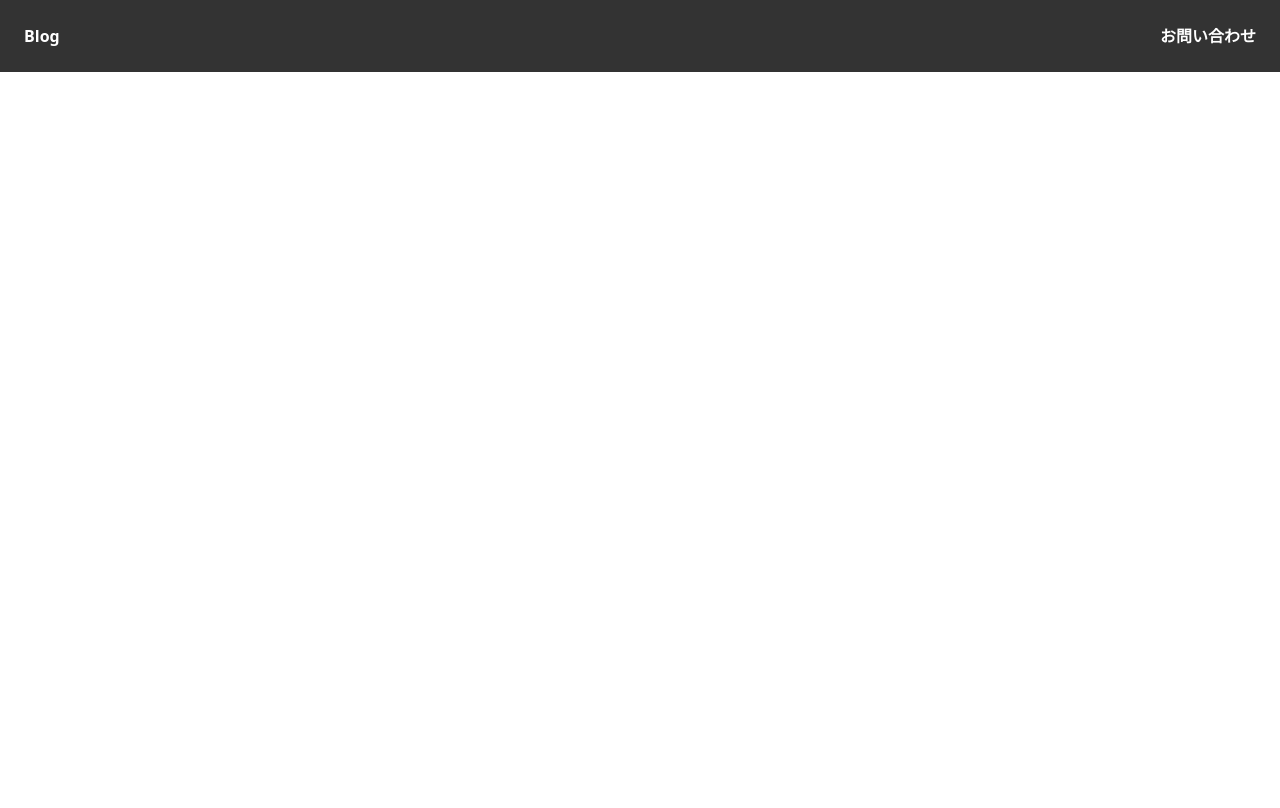
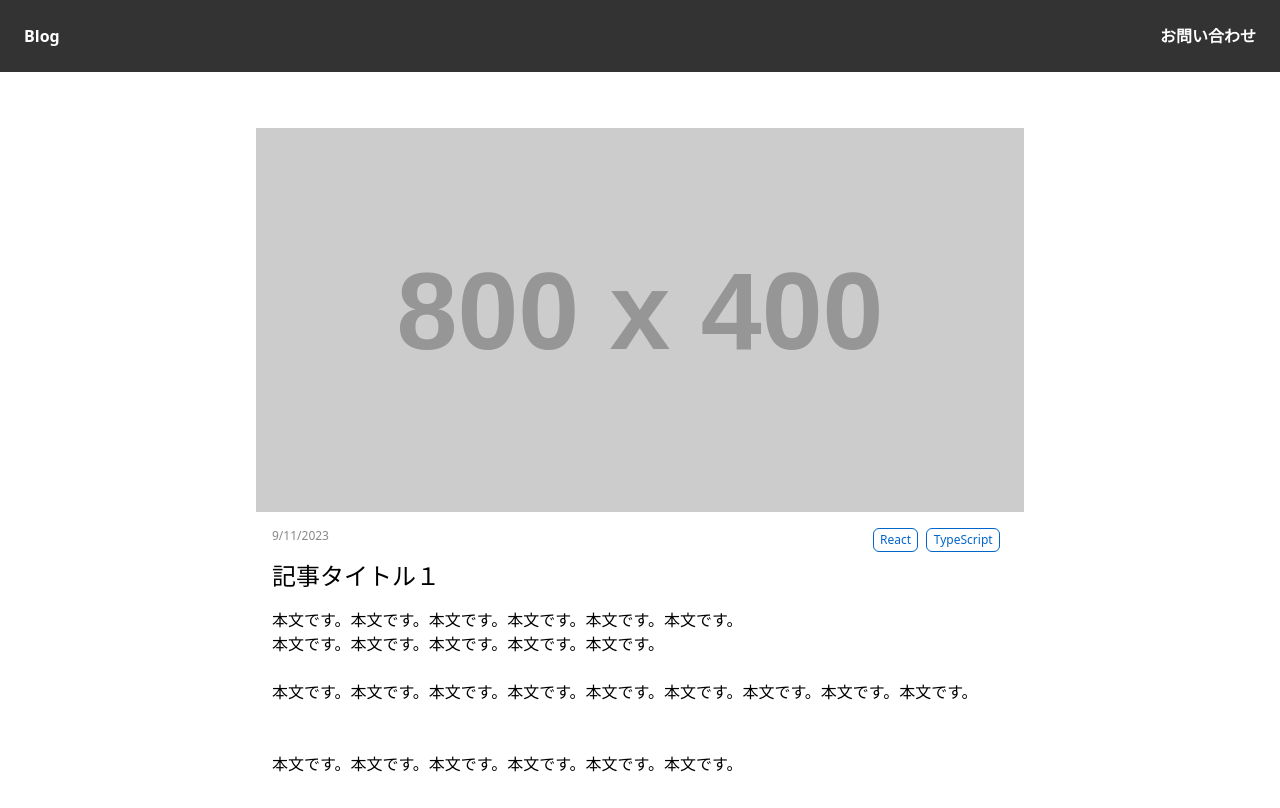
Before and after one commit to v1g4-404/blog-app, a React (Vite) app: page /posts/1 in a window 1280 px wide. Built offline with nearby package versions, Linux system fonts and the light colour scheme.

Commit message:
課題2の実装

```diff
--- a/src/App.jsx
+++ b/src/App.jsx
@@ -1,23 +1,29 @@
-import { Routes, Route } from 'react-router-dom';
-import Home from "../src/assets/Pages/Home";
-import Banner from "../src/assets/Pages/Banner";
-import Detail from "../src/assets/Pages/Detail";
-import Contact from "../src/assets/Pages/Contact";
+import { Routes, Route, Link } from 'react-router-dom';
+import Home from "../src/Pages/Home";
+import Banner from "../src/Pages/Banner";
+import Detail from "../src/Pages/Detail";
+// import Contact from "../src/Pages/Contact";
 
-function App() {
+export default function App() {
   return (
     <>
-      <Home />
+
+      <Banner />
 
       <Routes>
-        <Route element={<Layout />}>
-          <Route path="/" element={<Home />} />
-          <Route path="/posts/:id" element={<Detail />} />
-          <Route path="/contact" element={<Contact />} />
+        <Route path='/'>
+          <Route index={true} element={<Home />} />
+          <Route path='posts/:id' element={<Detail />} />
         </Route>
+        {/* <Route path='contact' element={<Contact />} /> */}
+
       </Routes>
     </>
-  );
+  )
 }
 
-export default App
+{/* <Route path="/page1">
+  <Route index={true} element={<Page1 />} />
+  <Route path="/page1/detailsA" element={<Page1DetailsA />} />
+  <Route path="/page1/detailsB" element={<Page1DetailsB />} />
+</Route> */}
--- /dev/null
+++ b/src/Layout.jsx
@@ -0,0 +1,19 @@
+import { Link, Outlet } from "react-router-dom";
+import Banner from './Pages/Banner';
+
+export default function Layout() {
+  return (
+    <>
+      <header>
+        <Banner />
+        <nav>
+          <Link to="/">Home</Link>
+          <Link to="/contact">Contact</Link>
+        </nav>
+      </header>
+      <main>
+        <Outlet />
+      </main>
+    </>
+  )
+}
--- /dev/null
+++ b/src/Pages/Banner.jsx
@@ -0,0 +1,12 @@
+import { Link } from "react-router-dom";
+
+export default function Banner() {
+  return (
+    <>
+      <header className='bg-[#333] text-white p-6 flex justify-between text-base font-bold'>
+        <Link to="/" className=''>Blog</Link>
+        <Link to="/contact" className=''>お問い合わせ</Link>
+      </header>
+    </>
+  );
+}
--- /dev/null
+++ b/src/Pages/Detail.jsx
@@ -0,0 +1,33 @@
+import { posts } from '../Data/posts'
+import { useParams } from "react-router-dom";
+
+
+export default function PostDetail() {
+  const { id } = useParams();
+  const post = posts.find(p => p.id === Number(id))
+  return (
+    <div className='mx-auto my-10 max-w-[800px] flex-col p-4'>
+      <div className=''>
+        <img src={post.thumbnailUrl} className='' />
+      </div>
+      <div className='p-4'>
+        <div className='flex justify-between'>
+          <div className="text-[#888] text-xs">
+            {new Date(post.createdAt).toLocaleDateString()}
+          </div>
+          <div className="flex">
+            {post.categories.map((arr) => (
+              <div className="block py-[3.2px] px-[6.4px] mr-2 text-[#0066cc] border rounded-md text-xs" key={arr}>
+                {arr}
+              </div>
+            ))}
+          </div>
+        </div>
+        <div className='mt-2 mb-4 text-2xl'>{post.title}</div>
+        <div
+          dangerouslySetInnerHTML={{ __html: post.content }}
+        />
+      </div>
+    </div>
+  )
+}
--- a/src/assets/Pages/Home.jsx
+++ b/src/Pages/Home.jsx
@@ -1,4 +1,5 @@
-import { posts } from '../../Data/posts'
+import { Link } from 'react-router-dom'
+import { posts } from '../Data/posts'
 
 export default function PostList() {
   return (
@@ -6,7 +7,7 @@ export default function PostList() {
       <ul className='block mt-4 mb-4 pl-10'>
         {posts.map((post) => (
           <li className='flex-col' key={post.id}>
-            <a href={`posts/${posts / post.id}`} className='cursor-pointer'>
+            <Link to={`posts/${post.id}`} className='cursor-pointer'>
               <div className="p-4 mb-8 border max-w-2xl mx-auto flex-col">
                 <div className='flex justify-between'>
                   <p className="text-[#888] text-xs">
@@ -28,7 +29,7 @@ export default function PostList() {
                   dangerouslySetInnerHTML={{ __html: post.content }}
                 />
               </div>
-            </a>
+            </Link>
           </li>
         ))
         }
--- a/src/assets/Pages/Banner.jsx
+++ /dev/null
@@ -1,10 +0,0 @@
-export default function Banner() {
-    return (
-        <>
-            <header className='bg-[#333] text-white p-6 flex justify-between text-base font-bold'>
-            <a href="/" className=''>Blog</a>
-            <a href="/contact" className=''>お問い合わせ</a>
-            </header>
-        </>
-    );
-}
--- a/src/main.jsx
+++ b/src/main.jsx
@@ -1,14 +1,17 @@
-import { StrictMode } from 'react'
-import { createRoot } from 'react-dom/client'
-import { BrowserRouter } from "react-router-dom"
+import { StrictMode } from "react";
+import { createRoot } from "react-dom/client";
+import { BrowserRouter } from "react-router-dom";
+
 import './index.css'
-import Banner from './assets/Pages/Banner'
+import App from "./App";
 
+const rootElement = document.getElementById("root");
+const root = createRoot(rootElement);
 
-createRoot(document.getElementById('root')).render(
+root.render(
   <StrictMode>
     <BrowserRouter>
-      <Banner />
+      <App />
     </BrowserRouter>
-  </StrictMode>,
-)
+  </StrictMode>
+);
```
Also changed, not shown: src/Pages/Contact.jsx (added), src/Styles/Banner.css (added), src/Styles/Detail.css (added), src/Styles/Home.css (added), src/assets/Pages/Detail.jsx (deleted).
